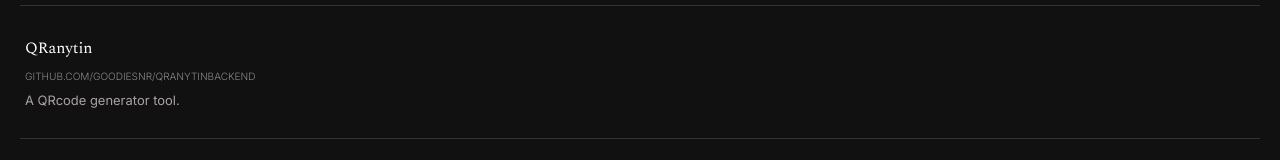
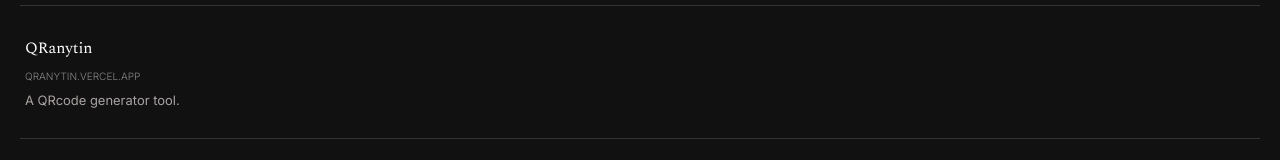
Before and after one commit to goodiesnr/goodiesnr, a React (Vite) app: page / in a window 1280 px wide. Shown: the part 476-636 px from the top of the page. Built offline with nearby package versions, Linux system fonts and the light colour scheme.

Commit message:
new updates

```diff
--- a/src/App.jsx
+++ b/src/App.jsx
@@ -13,8 +13,8 @@
     },
     {
       title: "QRanytin",
-      domain: "GITHUB.COM/GOODIESNR/QRANYTINBACKEND",
-      link: "https://github.com/goodiesnr/qranytinbackend",
+      domain: "QRANYTIN.VERCEL.APP",
+      link: "https://qranytin.vercel.app",
       description: "A QRcode generator tool.",
     },
     {
```
